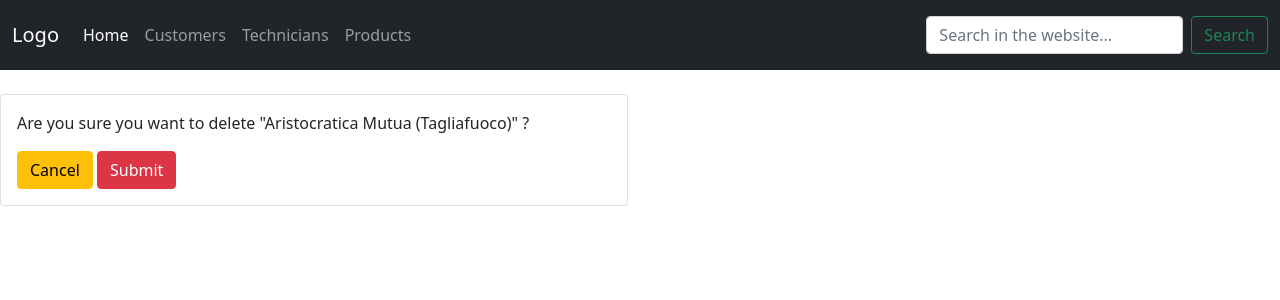
After one commit to sannae/hotline, a Django app: page /delete_ticket/12 in a window 1280 px wide. The commit adds this page. Shown: the top 300 px of the page. Run offline with Django 3.2, Linux system fonts and the light colour scheme; data comes from the database, SQL or seed files in the repository; both versions use the stored data as it was after the commit; some libraries are stand-ins or nearby versions.

Commit message:
added delete page for tickets

```diff
--- /dev/null
+++ b/hotline/templates/hotline/delete_confirm.html
@@ -0,0 +1,31 @@
+<!-- Just a confirmation page -->
+
+{% extends 'hotline/home.html' %}
+{% load static %}
+
+{% block content %}
+
+<br>
+<div class="row">
+    <div class="col-md-6">
+        <div class="card card-body">
+
+            <p>Are you sure you want to delete "{{ ticket }}" ?</p>
+
+            <form action="{% url 'delete_ticket' ticket.id %}" method="POST">
+
+                {% csrf_token %}
+
+                <!-- Nevermind, cancel and go back -->
+                <a class="btn btn-warning" href="{% url 'home' %}">Cancel</a>
+                <!-- Confirm -->
+                <input class="btn btn-danger" type="submit" name="Confirm">
+
+            </form>
+
+        </div>
+    </div>
+</div>
+
+
+{% endblock %}
--- a/hotline/templates/hotline/ticket_detail.html
+++ b/hotline/templates/hotline/ticket_detail.html
@@ -13,6 +13,7 @@
 <h5>Performed by <a href="{% url 'technician_detail' my_ticket.technician_id.id %}">{{ my_ticket.technician_id.first_name }} {{ my_ticket.technician_id.last_name }}</a></h5>
 
 <h3><a href="{% url 'update_ticket' my_ticket.id %}"><span class="btn btn-warning"><i class="bi bi-pen"></i></span></a></h3>
+<h3><a href="{% url 'delete_ticket' my_ticket.id %}"><span class="btn btn-danger"><i class="bi bi-trash"></i></span></a></h3>
 
 <!-- Details -->
 <p><b>Duration:</b> {{ my_ticket.duration }} minutes</p>
--- a/hotline/templates/hotline/ticket_table.html
+++ b/hotline/templates/hotline/ticket_table.html
@@ -37,7 +37,7 @@
             <td><span class="badge rounded-pill {{ticket.status_id.color}}">{{ticket.status_id}}</span></td>
             <td>{{ticket.priority_id}}</td>
             <td><a href="{% url 'update_ticket' ticket.id %}"><span class="btn btn-warning"><i class="bi bi-pen"></i></span></a></td>
-            <td><a href="#"><span class="btn btn-danger"><i class="bi bi-trash"></i></span></a></td>
+            <td><a href="{% url 'delete_ticket' ticket.id %}"><span class="btn btn-danger"><i class="bi bi-trash"></i></span></a></td>
         </tr>
         {% endfor %}
     </tbody>
--- a/hotline/urls.py
+++ b/hotline/urls.py
@@ -11,6 +11,7 @@ urlpatterns = [
     path('new_ticket/', views.new_ticket, name='new_ticket'),
     path('ticket/<str:pk>', views.ticket_detail, name="ticket_detail"),
     path('update_ticket/<str:pk>', views.update_ticket, name="update_ticket"),
+    path('delete_ticket/<str:pk>', views.delete_ticket, name="delete_ticket"),
 
     # --- Customers ---
 
--- a/hotline/views.py
+++ b/hotline/views.py
@@ -65,6 +65,23 @@ def ticket_detail(request, pk):
         'my_ticket': my_ticket,
     }
     return render(request, 'hotline/ticket_detail.html', context)
+
+def delete_ticket(request, pk):
+
+    # Order to be deleted
+    ticket = all_tickets.get(id=pk)
+
+    # Actual deletion
+    if request.method == "POST":
+        ticket.delete()
+        # Go back to home
+        return redirect('/')
+
+    context = {
+        'ticket':ticket
+    }
+
+    return render(request, 'hotline/delete_confirm.html', context)
 
 # --- Customers ---
 
```
Also changed, not shown: db.sqlite3.
